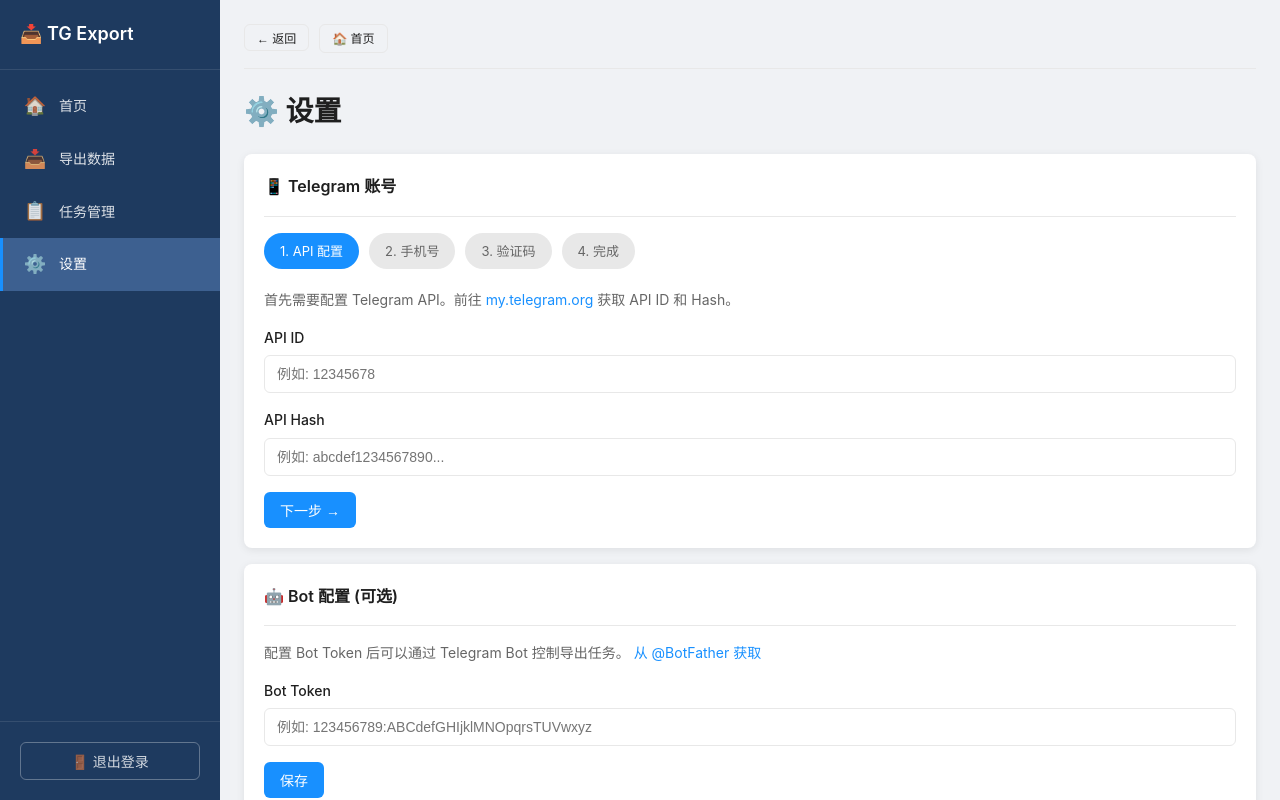
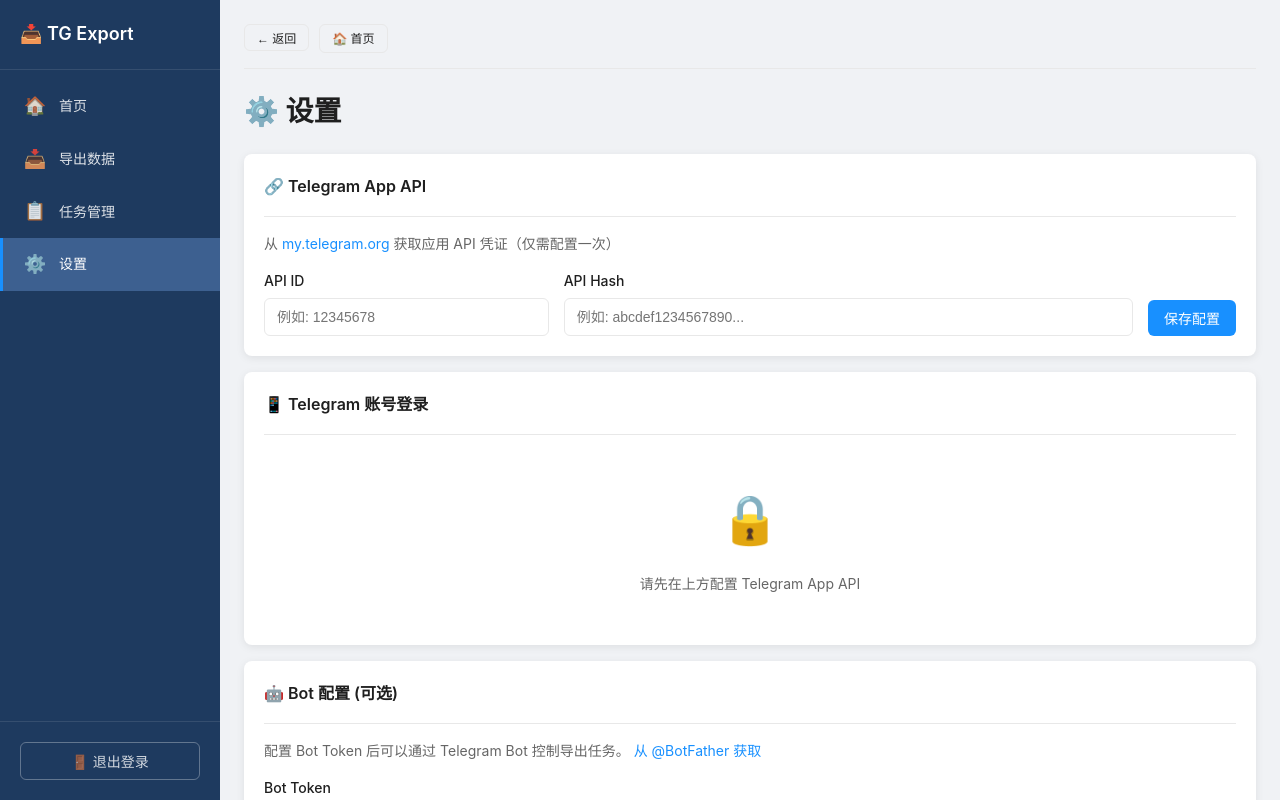
Before and after one commit to zfonlyone/tg-export, a Vue app in the folder frontend/: page /settings in a window 1280 px wide. Shown: the top 800 px of the page. Built offline with nearby package versions, Linux system fonts and the light colour scheme; no server answers; sample sign-in values are in the browser's storage.

Commit message:
Fixing Settings Page Login

```diff
--- a/frontend/src/views/Settings.vue
+++ b/frontend/src/views/Settings.vue
@@ -2,10 +2,45 @@
   <div class="fade-in">
     <h1 style="margin-bottom: 20px;">⚙️ 设置</h1>
 
+    <!-- Telegram App API 配置 -->
+    <div class="card">
+      <div class="card-header">
+        <h2>🔗 Telegram App API</h2>
+      </div>
+
+      <p style="color: #666; margin-bottom: 15px;">
+        从 <a href="https://my.telegram.org/apps" target="_blank" style="color: var(--primary);">my.telegram.org</a> 获取应用 API 凭证（仅需配置一次）
+      </p>
+
+      <div style="display: flex; gap: 15px; align-items: flex-end;">
+        <div class="form-group" style="flex: 1; margin-bottom: 0;">
+          <label class="form-label">API ID</label>
+          <input v-model="apiId" type="number" class="form-input" placeholder="例如: 12345678" :disabled="apiConfigured && !editingApi">
+        </div>
+        <div class="form-group" style="flex: 2; margin-bottom: 0;">
+          <label class="form-label">API Hash</label>
+          <input v-model="apiHash" type="text" class="form-input" placeholder="例如: abcdef1234567890..." :disabled="apiConfigured && !editingApi">
+        </div>
+        <button v-if="!apiConfigured" @click="initTelegram" class="btn btn-primary" :disabled="!apiId || !apiHash || loading" style="white-space: nowrap;">
+          {{ loading ? '保存中...' : '保存配置' }}
+        </button>
+        <button v-else-if="!editingApi" @click="editingApi = true" class="btn btn-outline" style="white-space: nowrap;">
+          修改
+        </button>
+        <button v-else @click="initTelegram" class="btn btn-primary" :disabled="!apiId || !apiHash || loading" style="white-space: nowrap;">
+          {{ loading ? '保存中...' : '保存' }}
+        </button>
+      </div>
+
+      <div v-if="apiConfigured && !editingApi" style="margin-top: 10px; color: #28a745; font-size: 13px;">
+        ✅ API 已配置
+      </div>
+    </div>
+
     <!-- Telegram 账号登录 -->
     <div class="card">
       <div class="card-header">
-        <h2>📱 Telegram 账号</h2>
+        <h2>📱 Telegram 账号登录</h2>
       </div>
 
       <!-- 已连接状态 -->
@@ -26,38 +61,23 @@
         </button>
       </div>
 
+      <!-- 未连接 - 需要先配置 API -->
+      <div v-else-if="!apiConfigured" style="text-align: center; padding: 30px; color: #666;">
+        <div style="font-size: 48px; margin-bottom: 15px;">🔒</div>
+        <p>请先在上方配置 Telegram App API</p>
+      </div>
+
       <!-- 未连接 - 登录流程 -->
       <div v-else>
         <!-- 步骤指示器 -->
         <div style="display: flex; gap: 10px; margin-bottom: 20px;">
-          <div :class="['login-step', loginStep >= 1 ? 'active' : '']">1. API 配置</div>
-          <div :class="['login-step', loginStep >= 2 ? 'active' : '']">2. 手机号</div>
-          <div :class="['login-step', loginStep >= 3 ? 'active' : '']">3. 验证码</div>
-          <div :class="['login-step', loginStep >= 4 ? 'active' : '']">4. 完成</div>
+          <div :class="['login-step', loginStep >= 1 ? 'active' : '']">1. 手机号</div>
+          <div :class="['login-step', loginStep >= 2 ? 'active' : '']">2. 验证码</div>
+          <div :class="['login-step', loginStep >= 3 ? 'active' : '']">3. 完成</div>
         </div>
 
-        <!-- 步骤 1: API 配置 -->
+        <!-- 步骤 1: 手机号 -->
         <div v-if="loginStep === 1">
-          <p style="color: #666; margin-bottom: 15px;">
-            首先需要配置 Telegram API。前往
-            <a href="https://my.telegram.org/apps" target="_blank" style="color: var(--primary);">my.telegram.org</a>
-            获取 API ID 和 Hash。
-          </p>
-          <div class="form-group">
-            <label class="form-label">API ID</label>
-            <input v-model="apiId" type="number" class="form-input" placeholder="例如: 12345678">
-          </div>
-          <div class="form-group">
-            <label class="form-label">API Hash</label>
-            <input v-model="apiHash" type="text" class="form-input" placeholder="例如: abcdef1234567890...">
-          </div>
-          <button @click="initTelegram" class="btn btn-primary" :disabled="!apiId || !apiHash || loading">
-            {{ loading ? '初始化中...' : '下一步 →' }}
-          </button>
-        </div>
-
-        <!-- 步骤 2: 手机号 -->
-        <div v-if="loginStep === 2">
           <p style="color: #666; margin-bottom: 15px;">
             输入您的 Telegram 手机号码（含国际区号）
           </p>
@@ -65,16 +85,13 @@
             <label class="form-label">手机号码</label>
             <input v-model="phone" type="tel" class="form-input" placeholder="+86 138xxxxxxxx">
           </div>
-          <div style="display: flex; gap: 10px;">
-            <button @click="loginStep = 1" class="btn btn-outline">← 上一步</button>
-            <button @click="sendCode" class="btn btn-primary" :disabled="!phone || loading">
-              {{ loading ? '发送中...' : '发送验证码' }}
-            </button>
-          </div>
+          <button @click="sendCode" class="btn btn-primary" :disabled="!phone || loading">
+            {{ loading ? '发送中...' : '发送验证码' }}
+          </button>
         </div>
 
-        <!-- 步骤 3: 验证码 -->
-        <div v-if="loginStep === 3">
+        <!-- 步骤 2: 验证码 -->
+        <div v-if="loginStep === 2">
           <p style="color: #666; margin-bottom: 15px;">
             验证码已发送到您的 Telegram 应用，请查收
           </p>
@@ -83,15 +100,15 @@
             <input v-model="code" type="text" class="form-input" placeholder="输入5位验证码" maxlength="5">
           </div>
           <div style="display: flex; gap: 10px;">
-            <button @click="loginStep = 2" class="btn btn-outline">← 上一步</button>
+            <button @click="loginStep = 1" class="btn btn-outline">← 上一步</button>
             <button @click="signIn" class="btn btn-primary" :disabled="!code || loading">
               {{ loading ? '验证中...' : '验证登录' }}
             </button>
           </div>
         </div>
 
-        <!-- 步骤 3.5: 两步验证密码 -->
-        <div v-if="loginStep === 35">
+        <!-- 步骤 2.5: 两步验证密码 -->
+        <div v-if="loginStep === 25">
           <p style="color: #666; margin-bottom: 15px;">
             您的账号已启用两步验证，请输入密码
           </p>
@@ -100,7 +117,7 @@
             <input v-model="password" type="password" class="form-input" placeholder="输入两步验证密码">
           </div>
           <div style="display: flex; gap: 10px;">
-            <button @click="loginStep = 3" class="btn btn-outline">← 上一步</button>
+            <button @click="loginStep = 2" class="btn btn-outline">← 上一步</button>
             <button @click="signIn" class="btn btn-primary" :disabled="!password || loading">
               {{ loading ? '验证中...' : '确认登录' }}
             </button>
@@ -155,7 +172,7 @@
 </template>
 
 <script setup>
-import { ref, onMounted } from 'vue'
+import { ref, onMounted, computed } from 'vue'
 import axios from 'axios'
 
 const apiId = ref('')
@@ -167,12 +184,18 @@
 const botToken = ref('')
 const exportPath = ref('/downloads')
 const maxConcurrent = ref(5)
+const editingApi = ref(false)
 
 const telegramStatus = ref({ authorized: false, user: null })
 const loginStep = ref(1)
 const loading = ref(false)
 const message = ref('')
 const messageType = ref('success')
+
+// API 是否已配置
+const apiConfigured = computed(() => {
+  return apiId.value && apiHash.value && !editingApi.value
+})
 
 function getAuthHeader() {
   return { Authorization: `Bearer ${localStorage.getItem('token')}` }
@@ -188,14 +211,10 @@
 
     if (settingsRes.data.api_id) {
       apiId.value = settingsRes.data.api_id
+      apiHash.value = settingsRes.data.api_hash || '***已保存***'
     }
     exportPath.value = settingsRes.data.export_path || '/downloads'
     maxConcurrent.value = settingsRes.data.max_concurrent_downloads || 5
-
-    // 如果已有 API 配置但未登录，跳到步骤2
-    if (apiId.value && !telegramStatus.value.authorized) {
-      loginStep.value = 2
-    }
   } catch (err) {
     console.error('获取设置失败:', err)
   }
@@ -205,10 +224,10 @@
   loading.value = true
   try {
     await axios.post(`/api/telegram/init?api_id=${apiId.value}&api_hash=${apiHash.value}`, {}, { headers: getAuthHeader() })
-    loginStep.value = 2
-    showMessage('API 配置成功，请输入手机号', 'success')
+    editingApi.value = false
+    showMessage('API 配置已保存', 'success')
   } catch (err) {
-    showMessage('初始化失败: ' + (err.response?.data?.detail || err.message), 'error')
+    showMessage('配置失败: ' + (err.response?.data?.detail || err.message), 'error')
   } finally {
     loading.value = false
   }
@@ -219,7 +238,7 @@
   try {
     const res = await axios.post(`/api/telegram/send-code?phone=${encodeURIComponent(phone.value)}`, {}, { headers: getAuthHeader() })
     phoneCodeHash.value = res.data.phone_code_hash
-    loginStep.value = 3
+    loginStep.value = 2
     showMessage('验证码已发送，请查看 Telegram 应用', 'success')
   } catch (err) {
     showMessage('发送失败: ' + (err.response?.data?.detail || err.message), 'error')
@@ -245,7 +264,7 @@
   } catch (err) {
     const detail = err.response?.data?.detail || err.message
     if (detail.includes('2FA') || detail.includes('password') || detail.includes('two-step')) {
-      loginStep.value = 35  // 两步验证
+      loginStep.value = 25  // 两步验证
       showMessage('请输入两步验证密码', 'success')
     } else {
       showMessage('登录失败: ' + detail, 'error')
```
Also changed, not shown: 2 other files (tests, documents, lock files or other folders).
